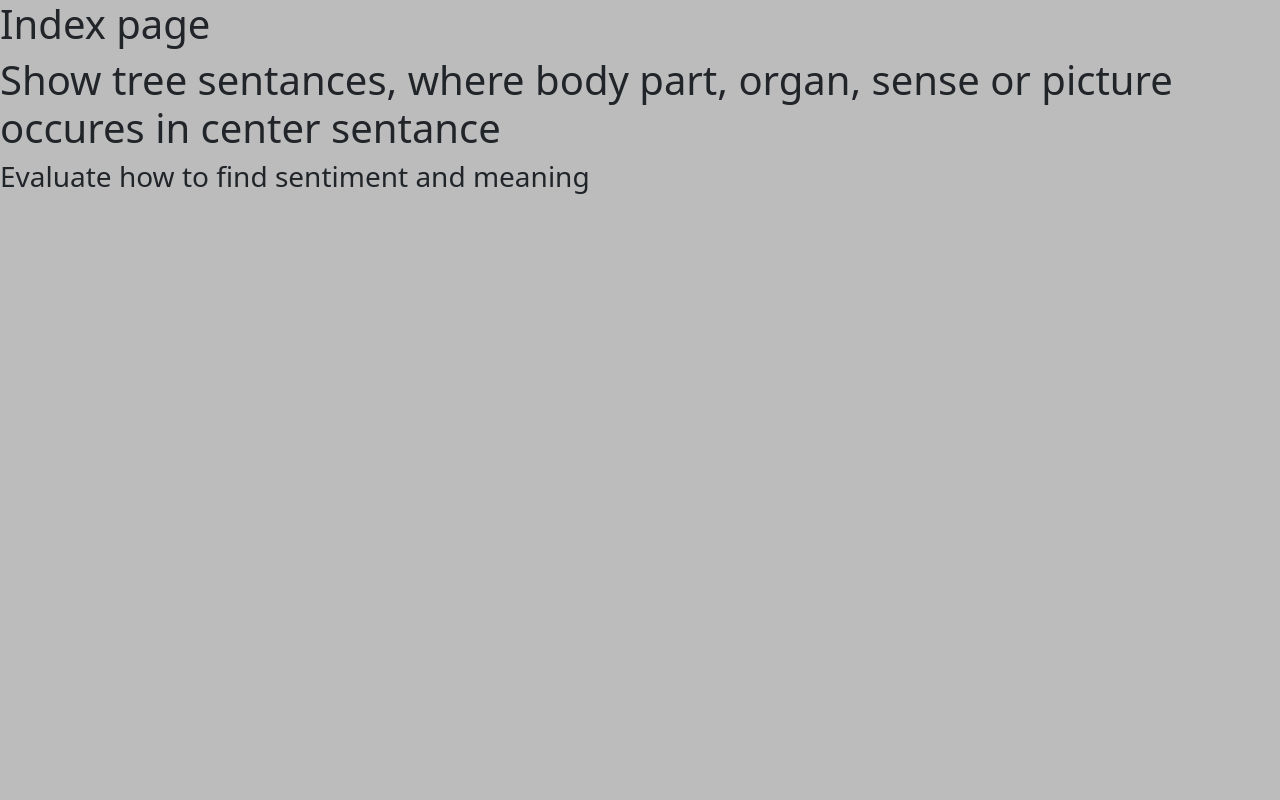
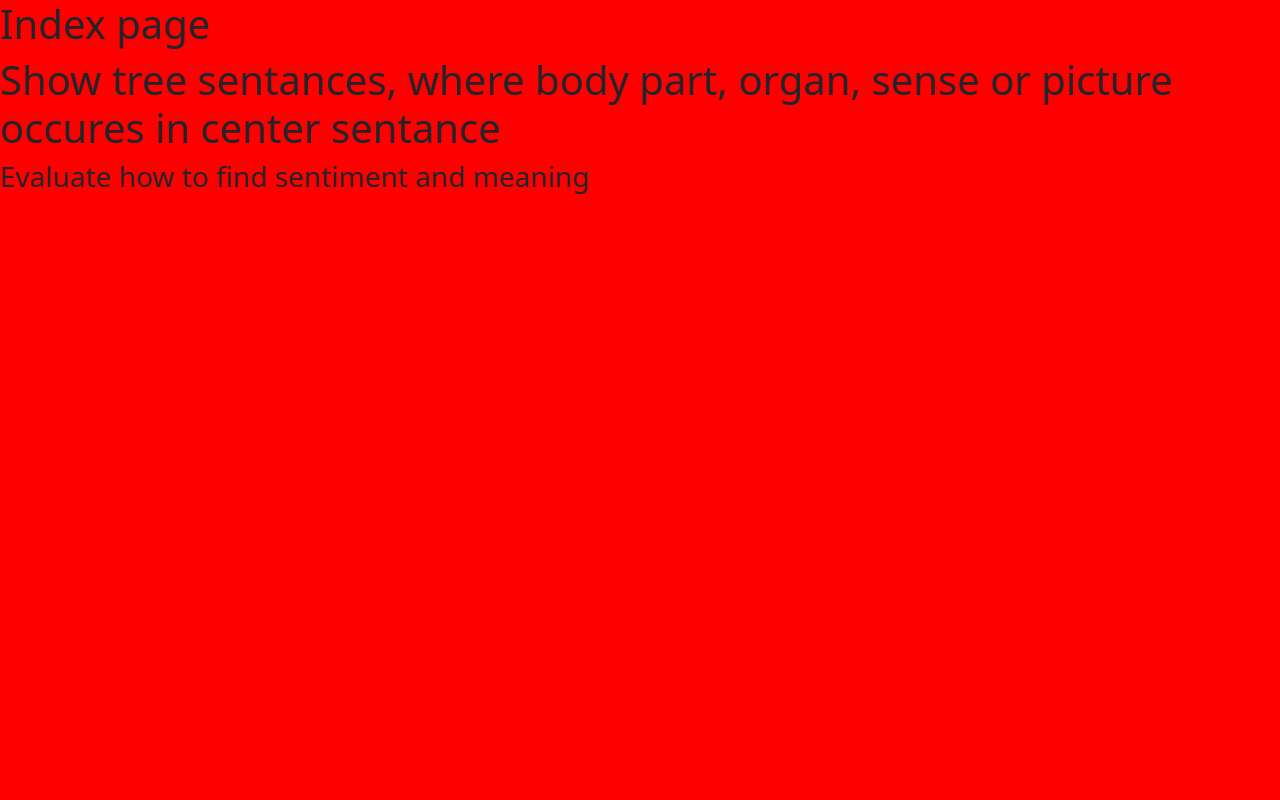
Before and after one commit to kininormal/Lingvistik, a Django app: template Lingvistik_proj/Lingvistik_app/templates/Lingvistik_app/__index.html in a window 1280 px wide. Run offline with Django 5.2, Linux system fonts and the light colour scheme; the template is opened without the code that fills it, so the values that code supplies are empty; some web fonts are replaced.

Commit message:
moved statics test later

```diff
--- /dev/null
+++ b/Lingvistik_proj/Lingvistik_app/static/css/basestyles.css
@@ -0,0 +1,6 @@
+body {
+    padding: 0px 0px 0px 0px; /*top right bottom left */
+    width: 100vw;
+    height: 100vh;
+    background-color: red;
+}
--- a/Lingvistik_proj/Lingvistik_app/templates/Lingvistik_app/basis.html
+++ b/Lingvistik_proj/Lingvistik_app/templates/Lingvistik_app/basis.html
@@ -2,25 +2,24 @@
 {% load static %}
 <html lang="da">
   <head>
-    <title>Lingvistics</title>
+    <title>Titanic</title>
     <meta charset="UTF-8" />
     <meta name="viewport" content="width=device-width, initial-scale=1.0" />
     <!-- Bootstrap 5.3.8 CSS -->
    <link href="https://cdn.jsdelivr.net/npm/bootstrap@5.3.8/dist/css/bootstrap.min.css" rel="stylesheet" integrity="sha384-sRIl4kxILFvY47J16cr9ZwB07vP4J8+LH7qKQnuqkuIAvNWLzeN8tE5YBujZqJLB" crossorigin="anonymous">
     <!-- override bootstrap with custimation -->
-    <link rel="stylesheet" type="text/css" href="{%  static "css/basestyles.css"  %}">
-    <link rel="stylesheet" type="text/css" href="{%  static "css/fontstyles.css"  %}">
-    <link rel="stylesheet" type="text/css" href="{%  static "css/colorstyles.css"  %}">
+    <link rel="stylesheet" href="{% static 'css/basestyles.css' %}">
+
+
     <!-- Bootstrap 5.3.8 JS Bundle -->
     <script src="https://cdn.jsdelivr.net/npm/@popperjs/core@2.11.8/dist/umd/popper.min.js" integrity="sha384-I7E8VVD/ismYTF4hNIPjVp/Zjvgyol6VFvRkX/vR+Vc4jQkC+hVqc2pM8ODewa9r" crossorigin="anonymous"></script>
     <script src="https://cdn.jsdelivr.net/npm/bootstrap@5.3.8/dist/js/bootstrap.min.js" integrity="sha384-G/EV+4j2dNv+tEPo3++6LCgdCROaejBqfUeNjuKAiuXbjrxilcCdDz6ZAVfHWe1Y" crossorigin="anonymous"></script>
     <!-- jquery -->
     <script src="https://ajax.googleapis.com/ajax/libs/jquery/3.7.1/jquery.min.js"></script>
   </head>
-  <body style="background-color: #BCBCBC;"> <!-- Background color #D3D3D3 -->
-    <main>
-        {% block content %}
-        {% endblock %}
-    </main>
+  <!-- <body style="background-color: #BCBCBC;">  --> <!-- Background color #D3D3D3 -->
+  <body>
+    {% block content %}
+    {% endblock %}
   </body>
 </html>
--- a/Lingvistik_proj/Lingvistik_app/templates/Lingvistik_app/static/css/basestyles.css
+++ /dev/null
@@ -1,16 +0,0 @@
-
-@charset "UTF-8";
-@import url('https://fonts.googleapis.com/css?family=Merriweather|Roboto');
-@import url('https://fonts.cdnfonts.com/css/georgia');
-
-html, body {
-    padding: 0px 0px 0px 0px; /*top right bottom left */
-    width: 100vw;
-    height: 100vh;
-    background-color: red;
-}
-
-main {
-    width: 100vw;
-    height: 100vh;
-}
```
Also changed, not shown: Lingvistik_proj/Lingvistik_app/templates/Lingvistik_app/index.html (+13 -9 lines), Lingvistik_proj/Lingvistik_app/static/css/colorstyles.css (renamed from Lingvistik_proj/Lingvistik_app/templates/Lingvistik_app/static/css/colorstyles.css), Lingvistik_proj/Lingvistik_app/static/css/frontstyles.css (renamed from Lingvistik_proj/Lingvistik_app/templates/Lingvistik_app/static/css/frontstyles.css).
